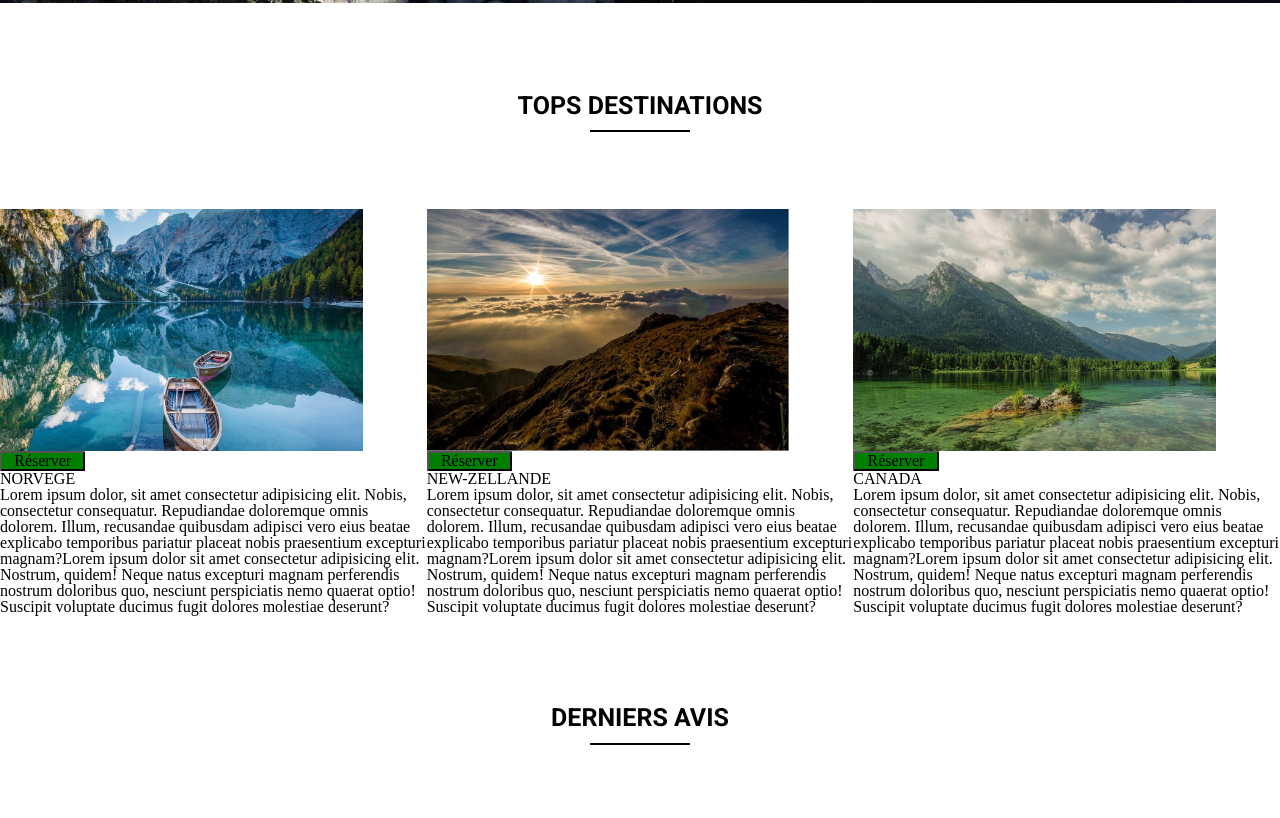
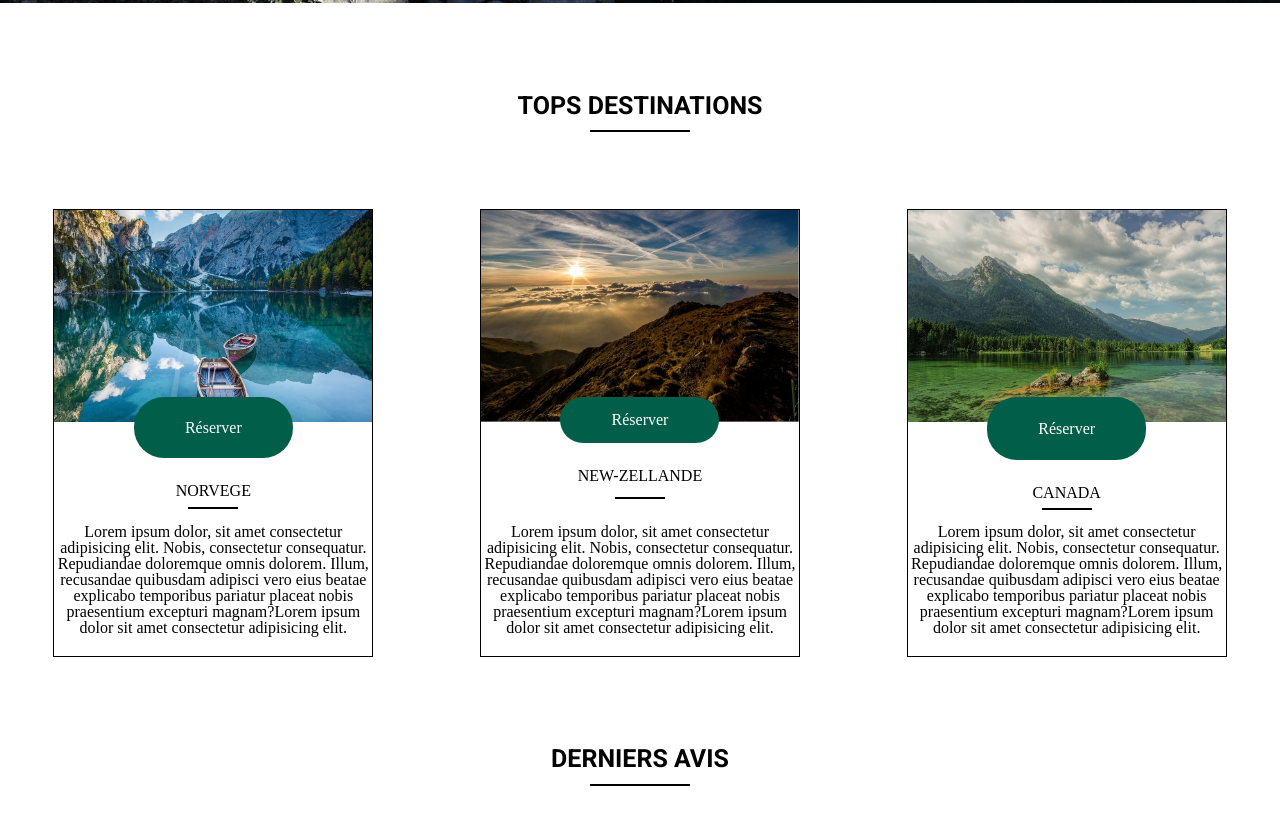
Before and after one commit to Lisadev84/MountainView, a plain HTML site: page index.html in a window 1280 px wide. Shown: the part 797-1615 px from the top of the page. Drawn offline with Linux system fonts and the light colour scheme.

Commit message:
modification css

```diff
--- a/CSS/style.css
+++ b/CSS/style.css
@@ -26,7 +26,7 @@ nav a {
     font-family: var(--font-family-roboto);
     text-decoration: none;
     color: #171716;
-    padding: 35px;
+   padding: 35px;
 }
 
 nav ul {
@@ -43,7 +43,7 @@ nav ul li {
 
 .banner {
     height: 100vh;
-    width: 100vw;
+    width: 100%;
     background-repeat: no-repeat;
     background-size: cover;
     background-position: center;
@@ -113,21 +113,43 @@ h2::after{
 .destination {
     display: flex;
     flex-flow: row nowrap;
-    justify-content: space-evenly;
+    justify-content:space-around;
 }
 
 .location img {
-width: 85%;
+    width: 100%;
 }
 
 .location {
+    width: 25%;
     display: flex;
     flex-direction: column;
-
+    align-items: center;
+    border: 1px solid black ;
+    height: auto;
 }
 .reservation {
-    width: 20%;
-    height: 10%;
-    border-radius:3%;
-    background-color:green ;
+    width: 50%;
+    height: 20%;
+    background-color:#015E49 ;
+    padding: 15px 35px;
+    color: white;
+    border-radius: 30px;
+    position: relative;
+    bottom: 25px;
+    border:none;
 }
+
+h3::after{
+    content: " ";
+    display: inherit;
+    border-top: 2px solid black;
+    margin: 10% auto;
+    width: 50px;
+    font-weight: 700;
+    padding-top: 10%;
+}
+.location p  {
+    text-align: center;
+    padding-bottom:20px;
+}
--- a/index.html
+++ b/index.html
@@ -43,8 +43,8 @@
     <main>
 
         <h2>TOPS DESTINATIONS</h2>
-        <section class="destination" id="destination">
 
+        <section class="destination" >
             <div class="location">
                 <img src="/sources/img/destination1.jpg" alt="">
                 <button class="reservation" >Réserver</button>
@@ -52,9 +52,7 @@
                 <p> Lorem ipsum dolor, sit amet consectetur adipisicing elit. Nobis, consectetur consequatur.
                     Repudiandae doloremque omnis dolorem. Illum, recusandae quibusdam adipisci vero eius beatae
                     explicabo temporibus pariatur placeat nobis praesentium excepturi magnam?Lorem ipsum dolor sit amet
-                    consectetur adipisicing elit. Nostrum, quidem! Neque natus excepturi magnam perferendis nostrum
-                    doloribus quo, nesciunt perspiciatis nemo quaerat optio! Suscipit voluptate ducimus fugit dolores
-                    molestiae deserunt?</p>
+                    consectetur adipisicing elit. </p>
             </div>
 
             <div class="location">
@@ -64,9 +62,7 @@
                 <p> Lorem ipsum dolor, sit amet consectetur adipisicing elit. Nobis, consectetur consequatur.
                     Repudiandae doloremque omnis dolorem. Illum, recusandae quibusdam adipisci vero eius beatae
                     explicabo temporibus pariatur placeat nobis praesentium excepturi magnam?Lorem ipsum dolor sit amet
-                    consectetur adipisicing elit. Nostrum, quidem! Neque natus excepturi magnam perferendis nostrum
-                    doloribus quo, nesciunt perspiciatis nemo quaerat optio! Suscipit voluptate ducimus fugit dolores
-                    molestiae deserunt?</p>
+                    consectetur adipisicing elit.</p>
             </div>
 
             <div class="location">
@@ -76,9 +72,7 @@
                 <p> Lorem ipsum dolor, sit amet consectetur adipisicing elit. Nobis, consectetur consequatur.
                     Repudiandae doloremque omnis dolorem. Illum, recusandae quibusdam adipisci vero eius beatae
                     explicabo temporibus pariatur placeat nobis praesentium excepturi magnam?Lorem ipsum dolor sit amet
-                    consectetur adipisicing elit. Nostrum, quidem! Neque natus excepturi magnam perferendis nostrum
-                    doloribus quo, nesciunt perspiciatis nemo quaerat optio! Suscipit voluptate ducimus fugit dolores
-                    molestiae deserunt?</p>
+                    consectetur adipisicing elit.</p>
             </div>
         </section>
 
```
